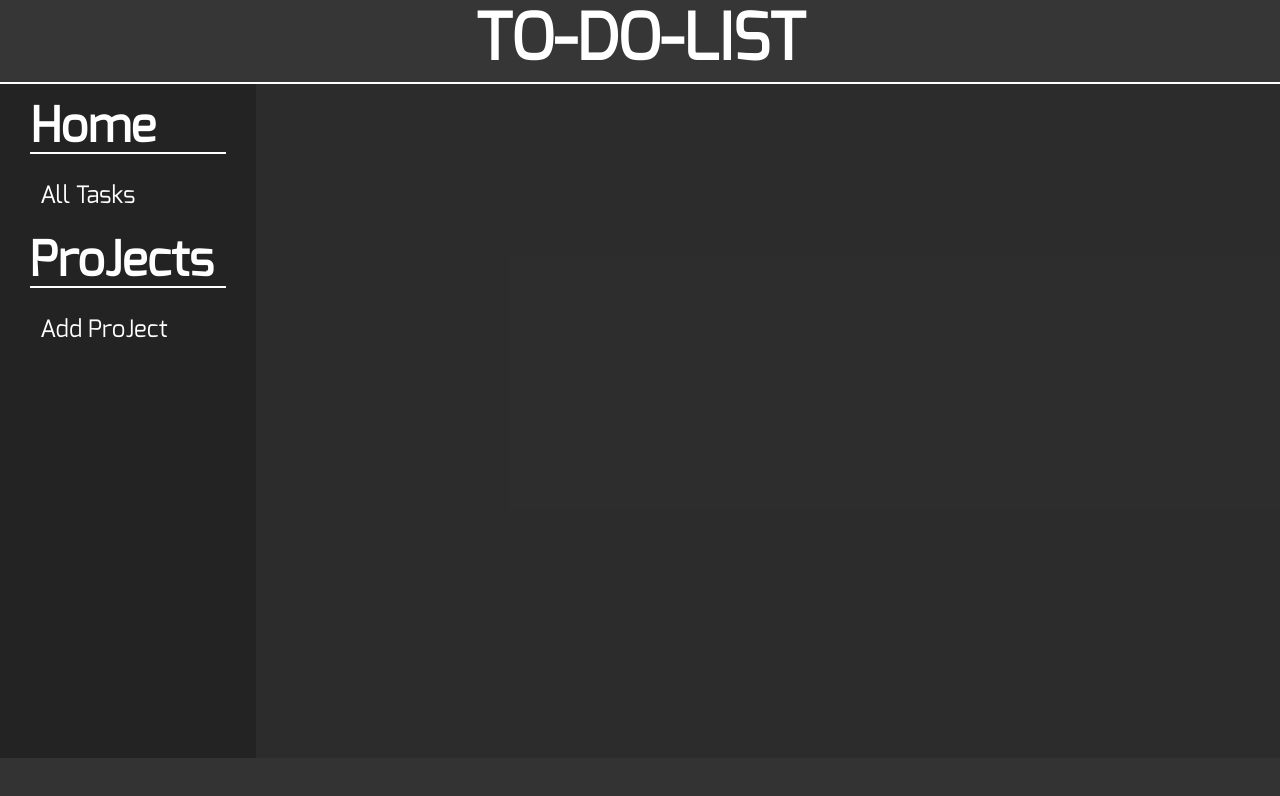
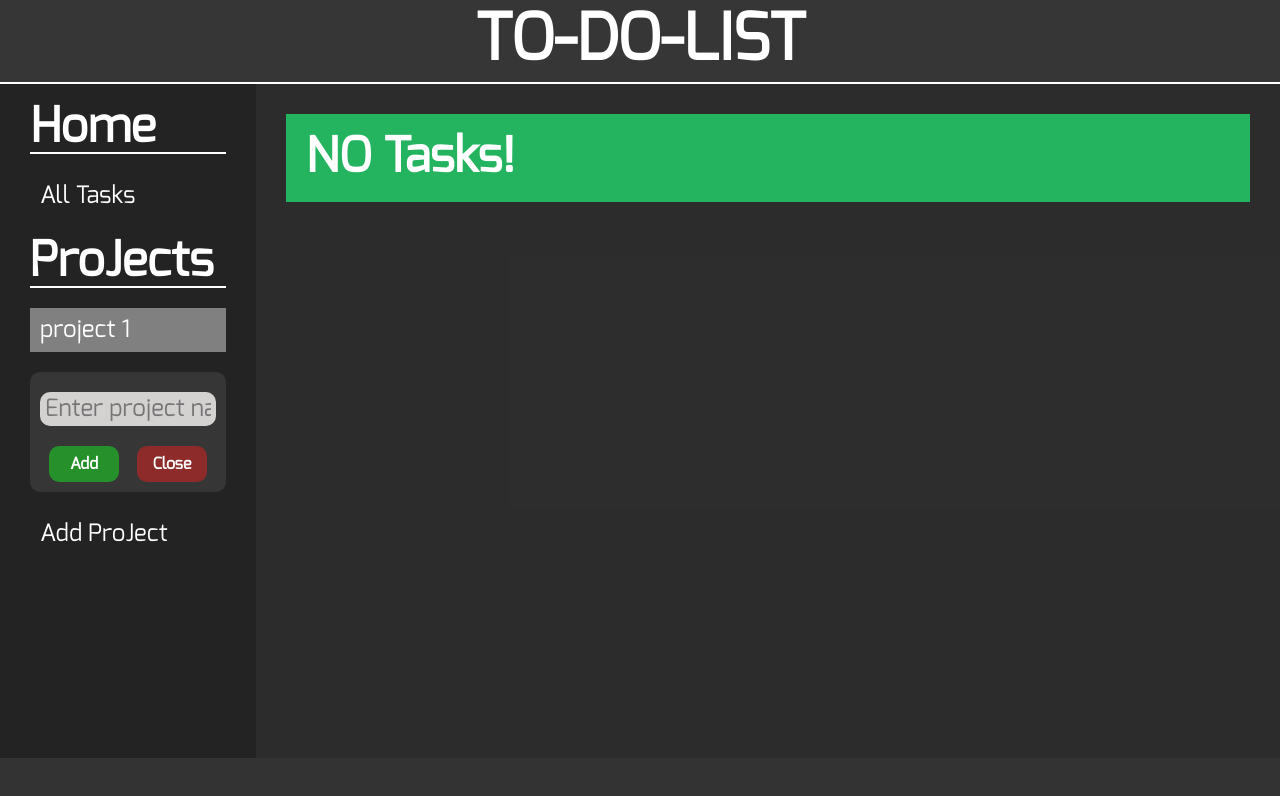
Before and after one commit to RihamRamzi/To-do-list, a website built with webpack: page src/template.html in a window 1280 px wide. Both pictures are taken after a click on the element "Add ProJect". Built offline with nearby package versions, Linux system fonts and the light colour scheme.

Commit message:
creating add project function currently facing a duplication problem in creating projects trying to sort it out

```diff
--- a/src/index.js
+++ b/src/index.js
@@ -1,4 +1,5 @@
 import "./styles.css";
+import { projectDetails } from "./projectDetails";
 
 const addTask = document.querySelector("#addTask");
 const dialog = document.querySelector("#taskDialog");
@@ -10,6 +11,13 @@ const form = document.querySelector("form");
 const task = document.querySelector("#task");
 const description = document.querySelector("#des");
 const date = document.querySelector("#date");
+
+//Options
+const addProject = document.querySelector("#addProject");
+
+addProject.addEventListener("click", () => {
+  projectDetails();
+});
 
 addTask.addEventListener("click", () => {
   dialog.showModal();
--- /dev/null
+++ b/src/projectDetails.js
@@ -0,0 +1,26 @@
+export function projectDetails() {
+  const form = document.querySelector("#add");
+  const projectName = document.querySelector("#projectName");
+
+  const addProjectDiv = document.querySelector(".addP");
+  addProjectDiv.style.display = "flex";
+
+  const close = document.querySelector("#close");
+  close.addEventListener("click", () => {
+    addProjectDiv.style.display = "none";
+    projectName.value = "";
+  });
+
+  const add = document.querySelector("#add");
+  add.addEventListener("click", () => {
+    const projects = document.querySelector(".projects");
+
+    const project = document.createElement("div");
+    project.textContent = projectName.value;
+    project.classList.add("options");
+    projectName.value = "";
+    addProjectDiv.style.display = "none";
+
+    projects.appendChild(project);
+  });
+}
--- a/src/styles.css
+++ b/src/styles.css
@@ -48,17 +48,56 @@ body {
   padding: 10px;
   cursor: pointer;
 }
+.test {
+  background-color: gray;
+}
 .options:hover {
   background-color: rgba(163, 163, 163, 0.123);
 }
 .options form {
   font-size: 1.5rem;
 }
+.addP {
+  display: none;
+  flex-wrap: wrap;
+  justify-content: space-around;
+  background-color: rgba(59, 59, 59, 0.829);
+  padding: 10px;
+  border-radius: 10px;
+}
+.addP button {
+  font-weight: 900;
+  color: white;
+}
+#add {
+  background-color: rgb(38, 145, 43);
+  width: 40%;
+}
+#close {
+  background-color: rgb(141, 43, 43);
+  width: 40%;
+}
+#add:hover {
+  background-color: rgba(38, 145, 43, 0.637);
+}
+#close:hover {
+  background-color: rgb(141, 43, 43, 0.637);
+}
 
 .content {
   grid-column: 2;
   grid-row: 2;
   background-color: rgba(59, 59, 59, 0.404);
+  display: flex;
+  flex-direction: column;
+  gap: 20px;
+  padding: 30px;
+}
+.selectedProject {
+  background-color: rgb(36, 180, 96);
+  font-size: 3rem;
+  font-weight: 700;
+  padding: 20px;
 }
 
 .footer {
@@ -87,7 +126,7 @@ textarea {
 }
 
 button {
-  font-size: 1.5rem;
+  font-size: 1rem;
   padding: 10px;
   border-radius: 10px;
   border: none;
--- a/src/template.html
+++ b/src/template.html
@@ -15,12 +15,28 @@
       </div>
 
       <h1>ProJects</h1>
-      <div class="options">
+      <div class="projects">
+        <div class="options test">project 1</div>
+      </div>
+      <div class="addP">
+        <form id="addPForm">
+          <input
+            type="text"
+            placeholder="Enter project name"
+            id="projectName"
+          />
+        </form>
+        <button id="add">Add</button>
+        <button id="close">Close</button>
+      </div>
+      <div class="options" id="addProject">
         <p>Add ProJect</p>
       </div>
     </div>
 
-    <div class="content"></div>
+    <div class="content">
+      <div class="selectedProject">NO Tasks!</div>
+    </div>
 
     <div class="footer"></div>
   </body>
```
